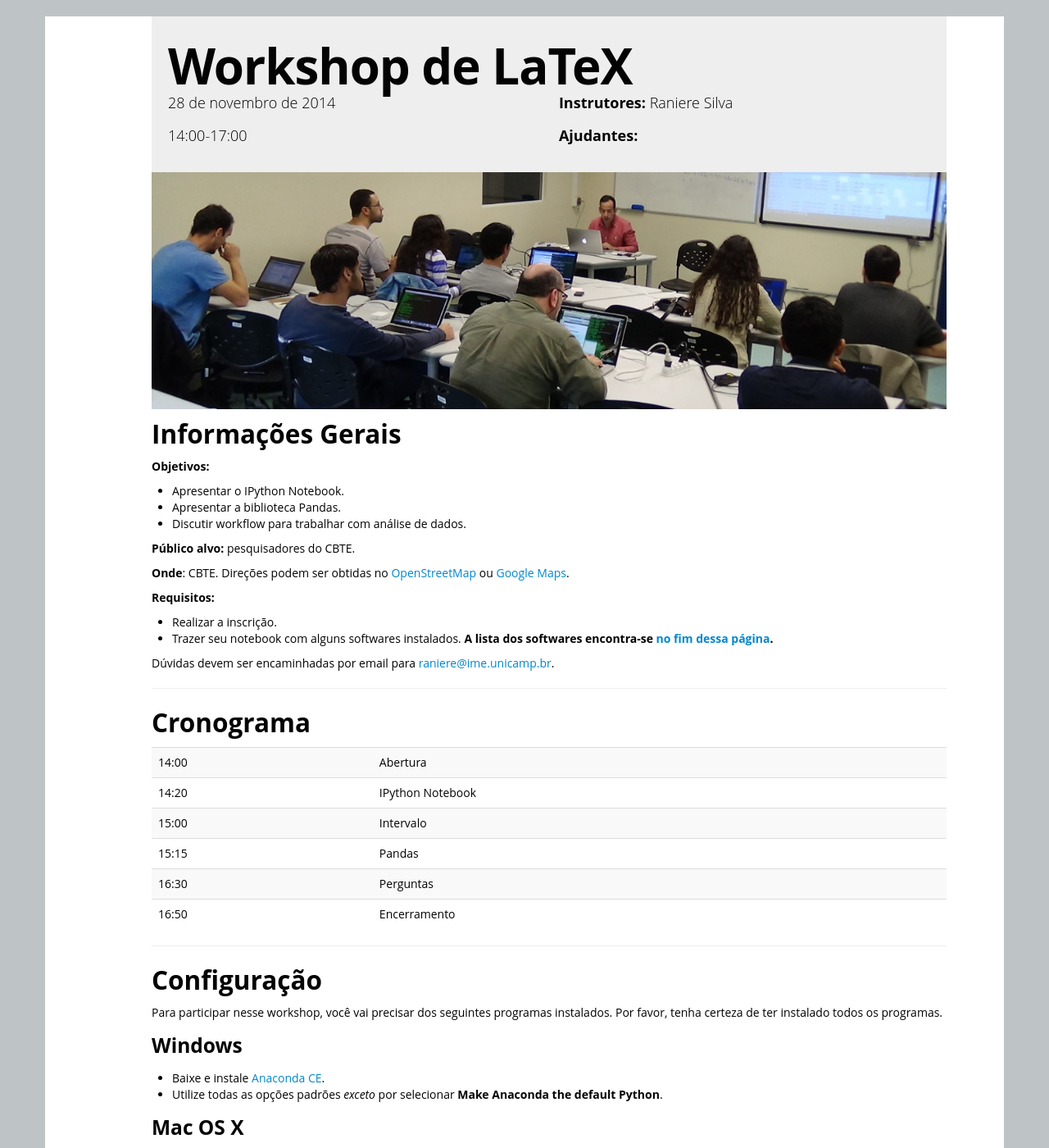
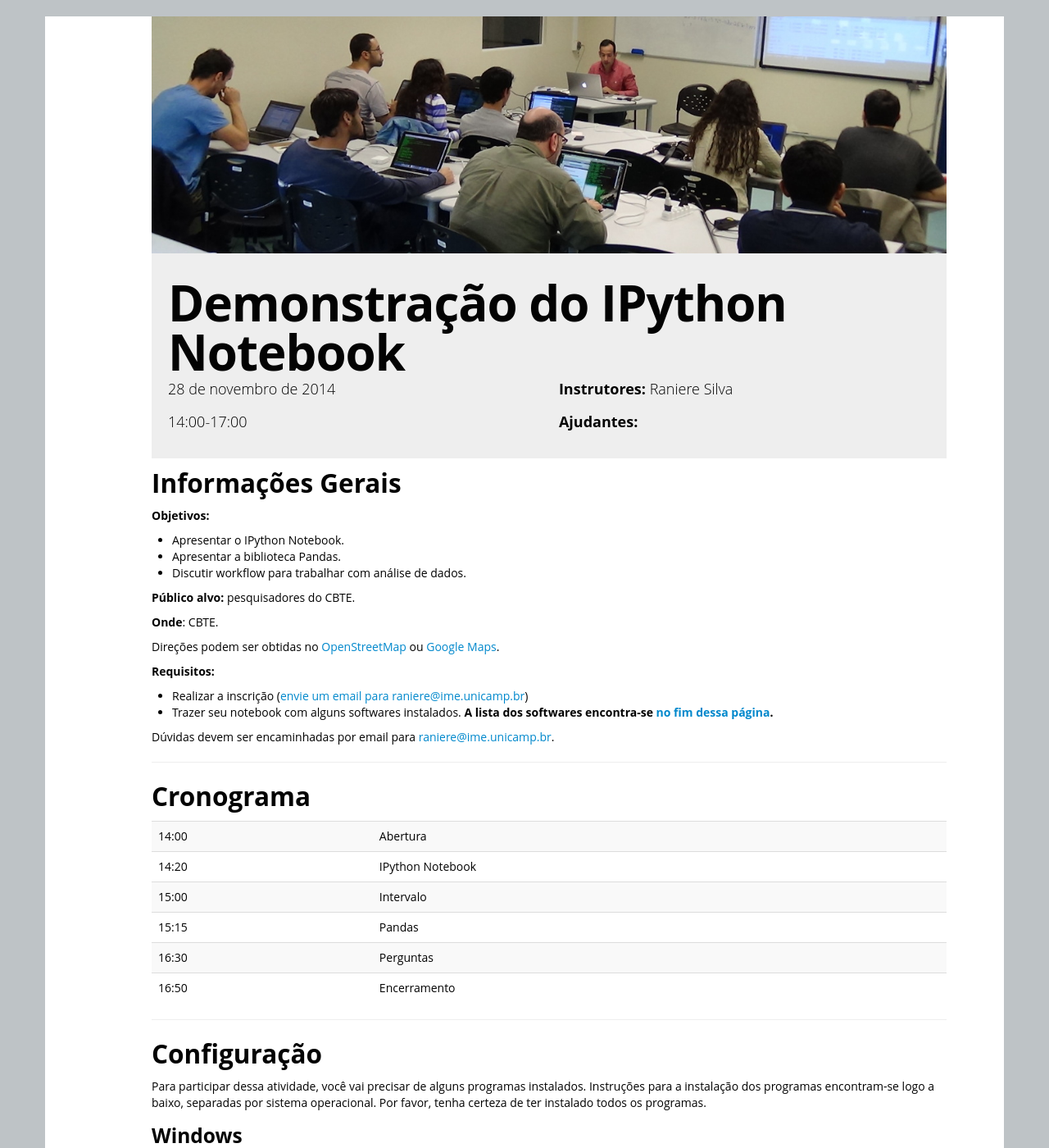
Before and after one commit to r-gaia-cs/2014-11-28-cbte, a Jekyll site: the page built from index.md, in a window 1280 px wide and 1400 px high. Shown: the whole window at 82% size. Built offline with Jekyll 4.4.1, drawn with Linux system fonts in a browser that asks for light colours.

Commit message:
Correções e melhorias
- Adição de inscrição
- Mudança da foto de lugar

```diff
--- a/_layouts/homepage.html
+++ b/_layouts/homepage.html
@@ -12,10 +12,11 @@
   <body>
     <div class="container">
       <div class="span10 offset1">
+        <img alt="Foto do workshop anterior" src="img/banner.jpg" />
         <div class="hero-unit">
           <div class="row-fluid">
             <div class="span10">
-              <h1>Workshop de LaTeX</h1>
+              <h1>Demonstração do IPython Notebook</h1>
 	    </div>
           </div>
           <div class="row-fluid">
@@ -41,7 +42,6 @@
 	    </div>
           </div>
         </div>
-        <img alt="Foto do workshop anterior" src="img/banner.jpg" />
 
         {{content}}
 
--- a/index.md
+++ b/index.md
@@ -23,17 +23,18 @@ helper: []
 
 **Público alvo:** pesquisadores do CBTE.
 
+**Onde**: {{ page.address }}.
 {% if page.latlng %}
-**Onde**: {{ page.address }}.
 Direções podem ser obtidas no
-<a href="//www.openstreetmap.org/?mlat={{ page.latlng | replace:',','&mlon=' }}&zoom=16">OpenStreetMap</a>
+[OpenStreetMap](//www.openstreetmap.org/?mlat={{ page.latlng | replace:',','&mlon=' }}&zoom=16)
 ou
-<a href="//maps.google.com/maps?q={{ page.latlng }}">Google Maps</a>.
+[Google Maps](//maps.google.com/maps?q={{ page.latlng }}).
 {% endif %}
 
 **Requisitos:**
 
--   Realizar a inscrição.
+-   Realizar a inscrição ([envie um email para
+    {{site.contact}}](mailto:{{site.contact}}?subject=Inscrição Introdução a Pandas no CBTE&body=Gostaria de me participar do evento.))
 -   Trazer seu notebook com alguns softwares instalados. **A lista dos
     softwares encontra-se [no fim dessa página](#configurao).**
 
@@ -57,9 +58,10 @@ Dúvidas devem ser encaminhadas por email para
 
 ## Configuração
 
-Para participar nesse workshop, você vai precisar dos
-seguintes programas instalados. Por favor, tenha certeza de ter instalado
-todos os programas.
+Para participar dessa atividade, você vai precisar de
+alguns programas instalados. Instruções para a instalação dos programas
+encontram-se logo a baixo, separadas por sistema operacional. Por favor, tenha
+certeza de ter instalado todos os programas.
 
 ### Windows
 
```
